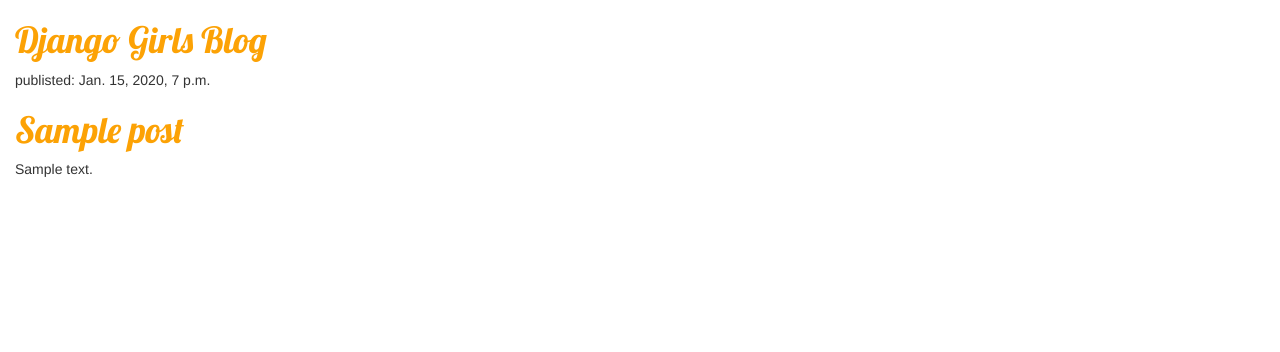
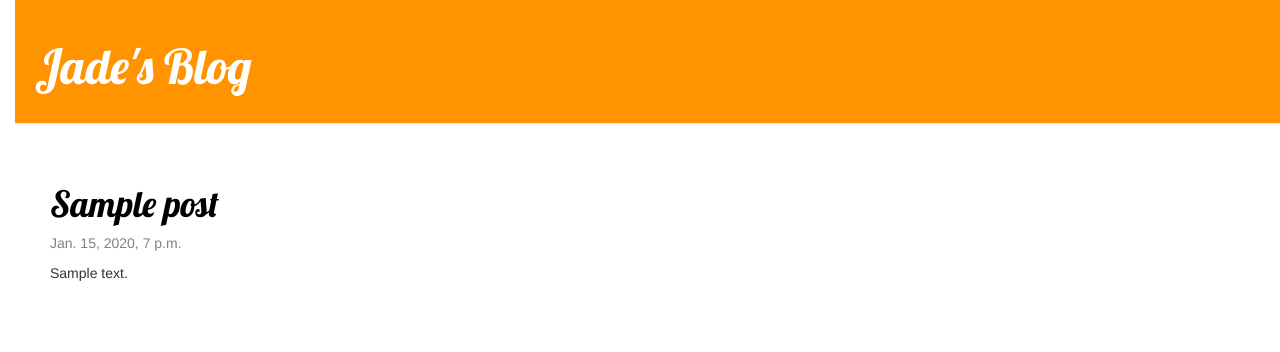
Before and after one commit to WSavory/my-first-blog, a Django app: template blog/templates/blog/post_list.html in a window 1280 px wide. Shown: the top 352 px of the page. Run offline with Django 3.2, Linux system fonts and the light colour scheme; the template is opened without the code that fills it: values that come from a table or form of the project are taken from there, others are empty; tables that the repository leaves empty hold one stand-in row (values such as "Sample post"); some libraries are stand-ins or nearby versions.

Commit message:
Update post list3

```diff
--- a/blog/static/css/blog.css
+++ b/blog/static/css/blog.css
@@ -5,3 +5,51 @@
 body {
 	padding-left : 15px;
 }
+
+.page-header {
+    background-color: #ff9400;
+    margin-top: 0;
+    padding: 20px 20px 20px 20px;
+}
+
+.page-header h1, .page-header h1 a, .page-header h1 a:visited, .page-header h1 a:active {
+    color: #ffffff;
+    font-size: 36pt;
+    text-decoration: none;
+}
+
+.content {
+    margin-left: 20px;
+}
+
+h1, h2, h3, h4 {
+    font-family: 'Lobster', cursive;
+}
+
+.date {
+    float: left;
+    color: #828282;
+}
+
+.save {
+    float: right;
+}
+
+.post-form textarea, .post-form input {
+    width: 100%;
+}
+
+.top-menu, .top-menu:hover, .top-menu:visited {
+    color: #ffffff;
+    float: right;
+    font-size: 26pt;
+    margin-right: 20px;
+}
+
+.post {
+    margin-bottom: 70px;
+}
+
+.post h1 a, .post h1 a:visited {
+    color: #000000;
+}
--- a/blog/templates/blog/post_list.html
+++ b/blog/templates/blog/post_list.html
@@ -8,16 +8,23 @@
 		<link href="http://fonts.googleapis.com/css?family=Lobster&subset=latin,latin-ext" rel="stylesheet" type="text/css">
 	</head>
 	<body>
-		<div>
-			<h1><a href="">Django Girls Blog</a></h1>
+		<div class="page-header">
+    		<h1><a href="/">Jade's Blog</a></h1>
 		</div>
-
-		{% for post in posts %}
-			<div>
-				<p>publisted: {{post.published_date}}</p>
-				<h1><a href="">{{post.title}}</a></h1>
-				<p>{{post.text|linebreaks}}</p>
-			</div>
-		{% endfor %}
+		<div class="content container">
+    		<div class="row">
+        		<div class="col-md-8">
+            		{% for post in posts %}
+                		<div class="post">
+                    		<br><h1><a href="">{{ post.title }}</a></h1>
+                    		<div class="date">
+								{{ post.published_date }}
+                    		</div><br>
+                    		<p>{{ post.text|linebreaks }}</p>
+                		</div>
+            		{% endfor %}
+    		    </div>
+ 		   </div>
+		</div>
 	</body>
 </html>
```
